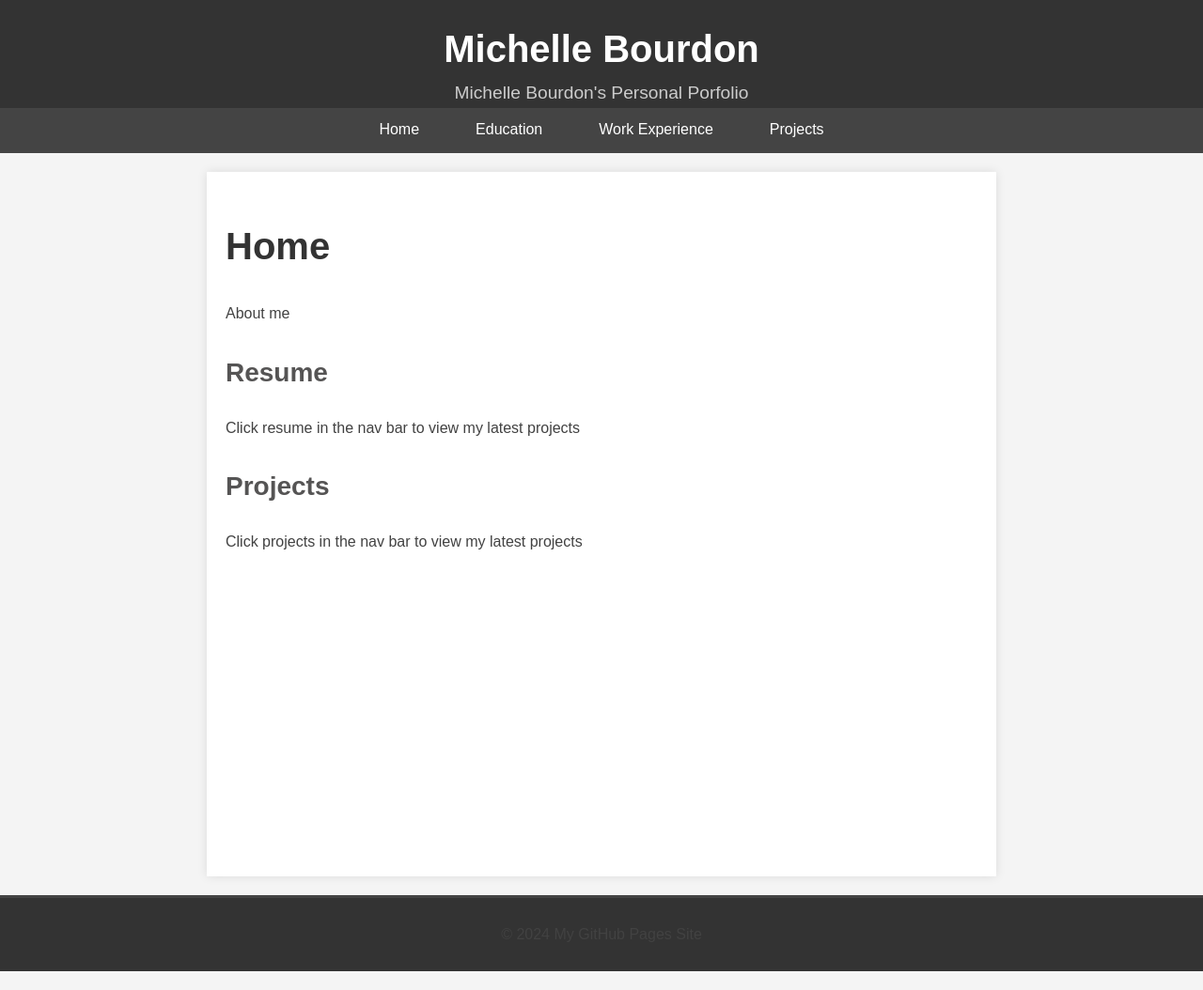
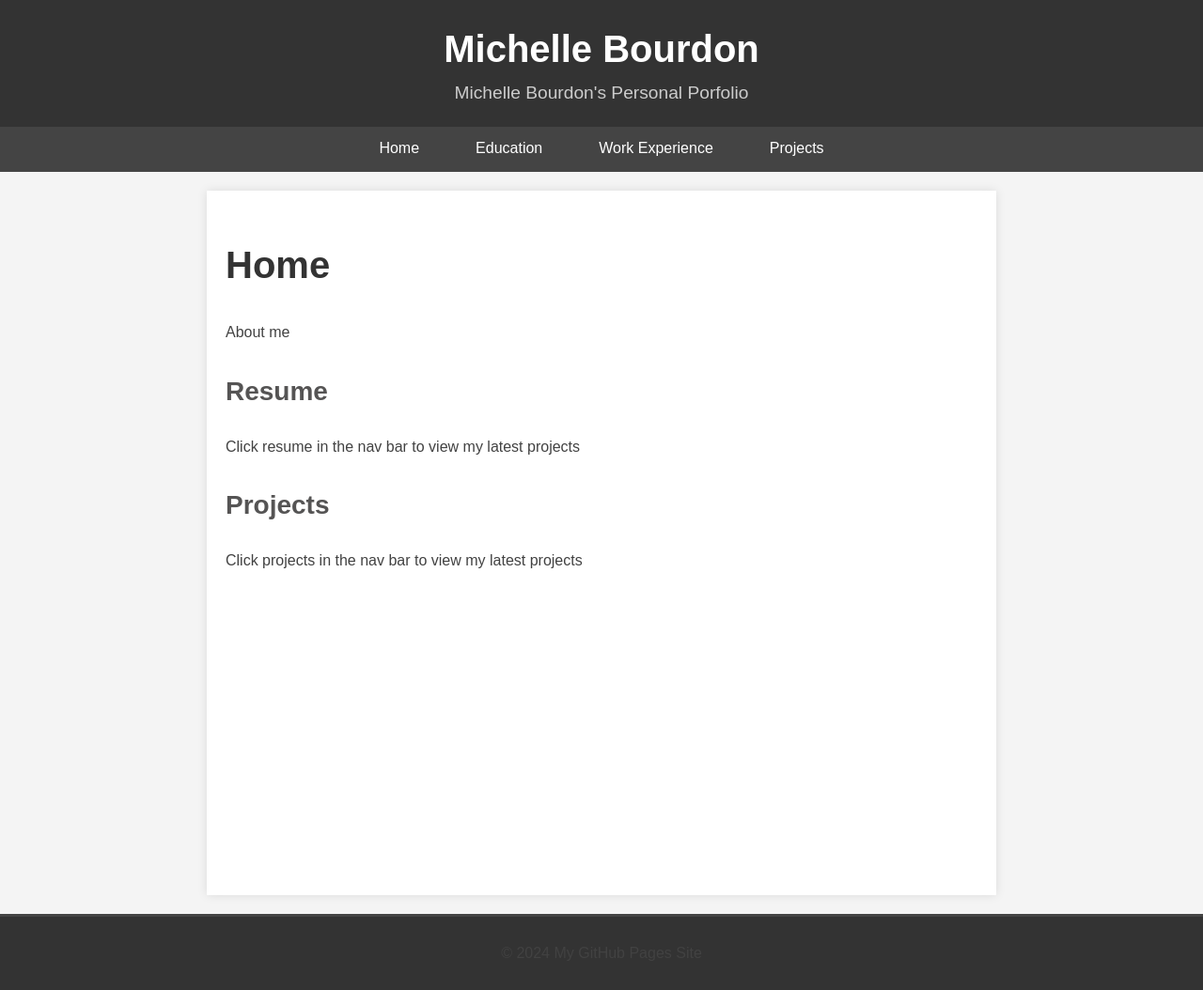
Before and after one commit to mbourdo/mbourdo.github.io, a Jekyll site: the page built from index.md, in a window 1280 px wide. Shown: the whole page at 94% size. Built offline with Jekyll 4.4.1, drawn with Linux system fonts in a browser that asks for light colours.

Commit message:
Add spacing between portfolio description and navigation bar

```diff
--- a/assets/css/style.css
+++ b/assets/css/style.css
@@ -28,6 +28,7 @@ header p {
     margin: 0;
     font-size: 1.2em;
     color: #ccc;
+    padding-bottom: 20px; /* Add padding to the bottom for spacing */
 }
 
 nav {
```
